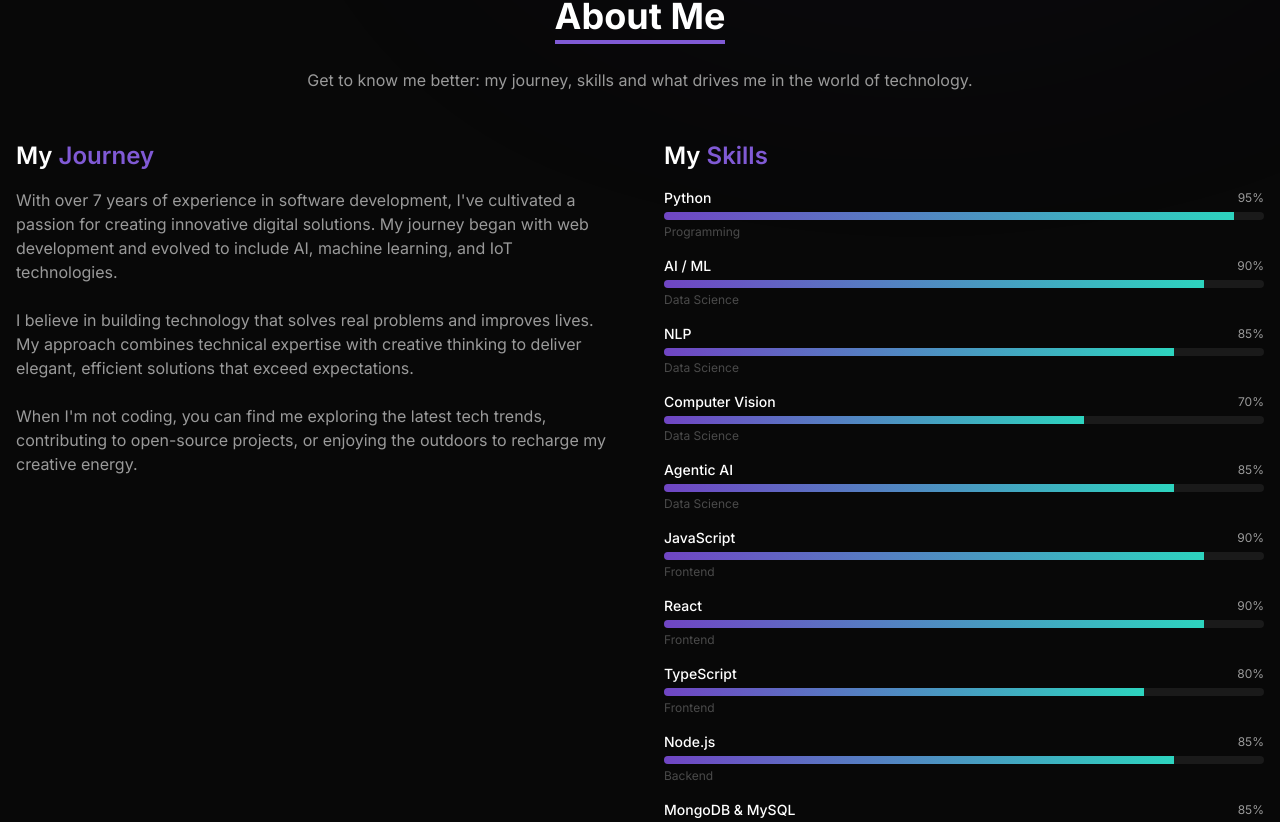
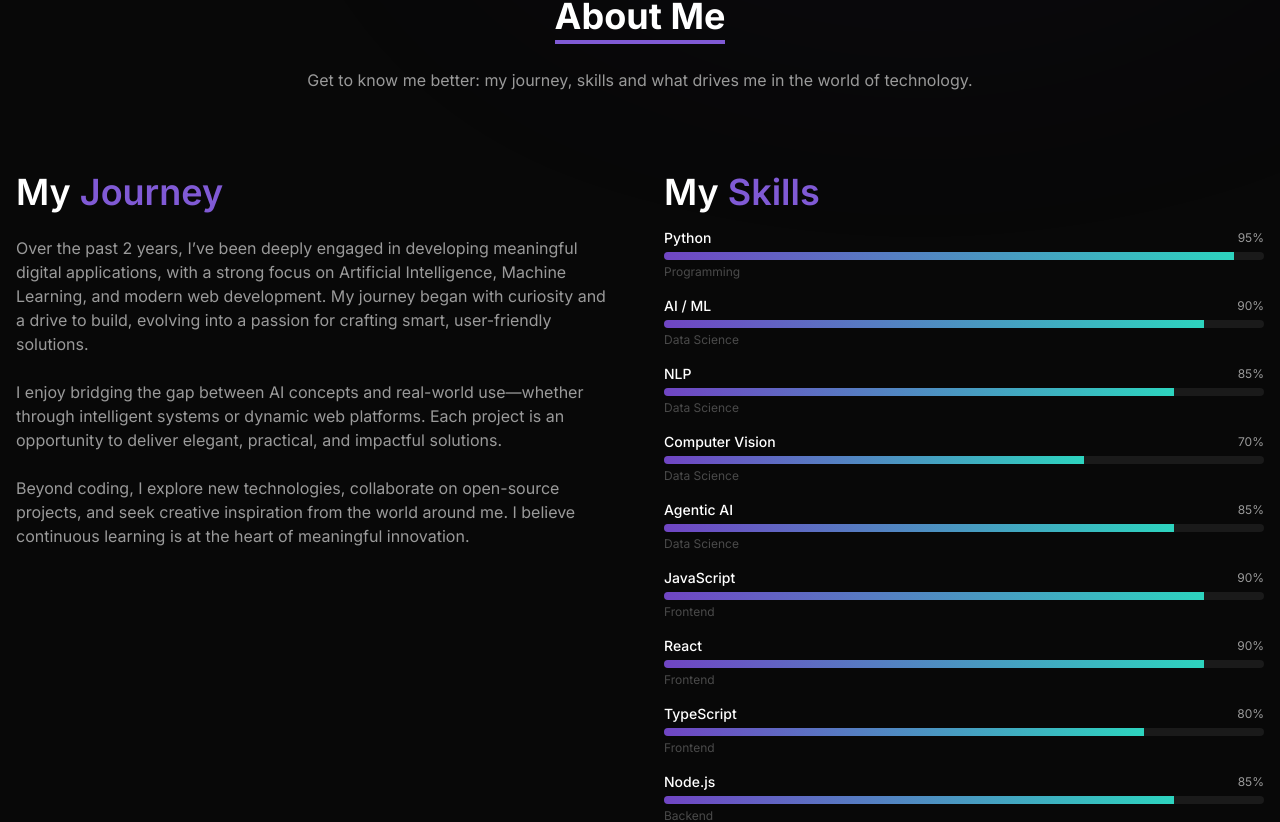
Before and after one commit to manitejagaddam/Maniteja-Portfolio, a React (Vite) app: page / in a window 1280 px wide. Shown: the part 884-1706 px from the top of the page. Built offline with nearby package versions, Linux system fonts and the light colour scheme.

Commit message:
update the content

```diff
--- a/src/App.tsx
+++ b/src/App.tsx
@@ -16,13 +16,31 @@ function App() {
   }, []);
 
   return (
-    <div className="bg-black text-white min-h-screen relative">
+    // <div className="bg-black text-white min-h-screen ">
+    //   <StarryBackground />
+    //   <CustomCursor />
+
+    //   <Header />
+
+    //   <main>
+    //     <Hero />
+    //     <About />
+    //     <Projects />
+    //     <Services />
+    //     <Contact />
+    //   </main>
+
+    //   <Footer />
+    // </div>
+
+    <div className="bg-black text-white min-h-screen flex flex-col relative">
       <StarryBackground />
       <CustomCursor />
 
       <Header />
 
-      <main>
+      {/* Main content should grow to fill space */}
+      <main className="flex-grow">
         <Hero />
         <About />
         <Projects />
--- a/src/components/layout/Footer.tsx
+++ b/src/components/layout/Footer.tsx
@@ -1,19 +1,19 @@
-import React from 'react';
-import { motion } from 'framer-motion';
-import { ChevronUp } from 'lucide-react';
-import SocialIcon from '../ui/SocialIcon';
-import { socialLinks } from '../../data/social';
+import React from "react";
+import { motion } from "framer-motion";
+import { ChevronUp } from "lucide-react";
+import SocialIcon from "../ui/SocialIcon";
+import { socialLinks } from "../../data/social";
 
 const Footer: React.FC = () => {
   const scrollToTop = () => {
     window.scrollTo({
       top: 0,
-      behavior: 'smooth',
+      behavior: "smooth",
     });
   };
 
   return (
-    <footer className="bg-gray-900 border-t border-gray-800">
+    <footer className="bg-transparent border-t z-10 border-gray-800">
       <div className="container mx-auto px-4 py-12">
         <div className="flex flex-col md:flex-row justify-between items-center">
           <motion.div
@@ -53,7 +53,7 @@ const Footer: React.FC = () => {
             viewport={{ once: true }}
             transition={{ duration: 0.5 }}
           >
-            © {new Date().getFullYear()} All rights reserved.
+            Made with ❤️ by Maniteja
           </motion.p>
 
           <motion.button
--- a/src/components/sections/About.tsx
+++ b/src/components/sections/About.tsx
@@ -1,58 +1,84 @@
-import React from 'react';
-import { motion } from 'framer-motion';
-import SectionTitle from '../ui/SectionTitle';
-import SkillBar from '../ui/SkillBar';
-import { skills } from '../../data/skills';
+import React from "react";
+import { motion } from "framer-motion";
+import SectionTitle from "../ui/SectionTitle";
+import SkillBar from "../ui/SkillBar";
+import { skills } from "../../data/skills";
+
+const fadeInLeft = {
+  hidden: { opacity: 0, x: -50 },
+  visible: { opacity: 1, x: 0, transition: { duration: 0.7 } },
+};
+
+const fadeInRight = {
+  hidden: { opacity: 0, x: 50 },
+  visible: { opacity: 1, x: 0, transition: { duration: 0.7 } },
+};
 
 const About: React.FC = () => {
   return (
-    <section id="about" className="py-20 relative z-10">
+    <section
+      id="about"
+      className="py-20 relative z-10"
+      aria-labelledby="about-heading"
+    >
       <div className="container mx-auto px-4">
         <SectionTitle
           title="About Me"
           subtitle="Get to know me better: my journey, skills and what drives me in the world of technology."
         />
 
-        <div className="grid grid-cols-1 md:grid-cols-2 gap-12">
-          <motion.div
-            initial={{ opacity: 0, x: -50 }}
-            whileInView={{ opacity: 1, x: 0 }}
+        <div className="grid grid-cols-1 md:grid-cols-2 mt-20 gap-12">
+          {/* My Journey Section */}
+          <motion.article
+            variants={fadeInLeft}
+            initial="hidden"
+            whileInView="visible"
             viewport={{ once: true }}
-            transition={{ duration: 0.7 }}
+            className="space-y-6"
           >
-            <h3 className="text-2xl font-semibold text-white mb-4">
+            <h3
+              className="text-4xl font-semibold text-white mb-2"
+              id="about-heading"
+            >
               My <span className="text-purple-500">Journey</span>
             </h3>
-            <p className="text-gray-400 mb-6">
-              With over 7 years of experience in software development, I've cultivated a passion for creating innovative digital solutions. My journey began with web development and evolved to include AI, machine learning, and IoT technologies.
-            </p>
-            <p className="text-gray-400 mb-6">
-              I believe in building technology that solves real problems and improves lives. My approach combines technical expertise with creative thinking to deliver elegant, efficient solutions that exceed expectations.
+            <p className="text-gray-400">
+              Over the past 2 years, I’ve been deeply engaged in developing
+              meaningful digital applications, with a strong focus on Artificial
+              Intelligence, Machine Learning, and modern web development. My
+              journey began with curiosity and a drive to build, evolving into a
+              passion for crafting smart, user-friendly solutions.
             </p>
             <p className="text-gray-400">
-              When I'm not coding, you can find me exploring the latest tech trends, contributing to open-source projects, or enjoying the outdoors to recharge my creative energy.
+              I enjoy bridging the gap between AI concepts and real-world
+              use—whether through intelligent systems or dynamic web platforms.
+              Each project is an opportunity to deliver elegant, practical, and
+              impactful solutions.
             </p>
-          </motion.div>
+            <p className="text-gray-400">
+              Beyond coding, I explore new technologies, collaborate on
+              open-source projects, and seek creative inspiration from the world
+              around me. I believe continuous learning is at the heart of
+              meaningful innovation.
+            </p>
+          </motion.article>
 
-          <motion.div
-            initial={{ opacity: 0, x: 50 }}
-            whileInView={{ opacity: 1, x: 0 }}
+          {/* My Skills Section */}
+          <motion.aside
+            variants={fadeInRight}
+            initial="hidden"
+            whileInView="visible"
             viewport={{ once: true }}
-            transition={{ duration: 0.7 }}
           >
-            <h3 className="text-2xl font-semibold text-white mb-4">
+            <h3 className="text-4xl font-semibold text-white mb-4">
               My <span className="text-purple-500">Skills</span>
             </h3>
             <div className="space-y-4">
               {skills.map((skill, index) => (
-                <SkillBar
-                  key={skill.id}
-                  skill={skill}
-                  index={index}
-                />
+                <SkillBar key={skill.id} skill={skill} index={index} />
               ))}
             </div>
-          </motion.div>
+          </motion.aside>
         </div>
       </div>
     </section>
--- a/src/components/sections/Contact.tsx
+++ b/src/components/sections/Contact.tsx
@@ -1,4 +1,3 @@
-
 import React, { useState } from "react";
 import { motion } from "framer-motion";
 import { Send, Mail, MapPin, Phone } from "lucide-react";
@@ -39,7 +38,6 @@ const Contact: React.FC = () => {
     const whatsAppURL = `https://wa.me/919494785078?text=${encodeURIComponent(
       whatsAppMessage
     )}`;
-
 
     window.open(whatsAppURL, "_blank");
 
--- a/src/components/sections/Projects.tsx
+++ b/src/components/sections/Projects.tsx
@@ -7,15 +7,14 @@ import { projects } from '../../data/projects';
 const Projects: React.FC = () => {
   const categories = ['All', ...new Set(projects.flatMap(project => project.category))];
 
-  // Initialize activeCategory with the first category that isn't "All"
-  const [activeCategory, setActiveCategory] = useState(() => categories[1]);
+  const [activeCategory, setActiveCategory] = useState("All");
+
 
   const filteredProjects = activeCategory === 'All'
     ? projects
     : projects.filter(project => project.category.includes(activeCategory));
 
   useEffect(() => {
-    // If activeCategory is set to 'All' and the filteredProjects length is zero, set activeCategory to the first category.
     if (activeCategory === 'All' && filteredProjects.length === 0) {
       setActiveCategory(categories[1]);
     }
```
Also changed, not shown: src/components/layout/Header.tsx (+13 -13 lines), src/components/sections/Services.tsx (+4 -4 lines), src/data/services.ts (+0 -30 lines).
